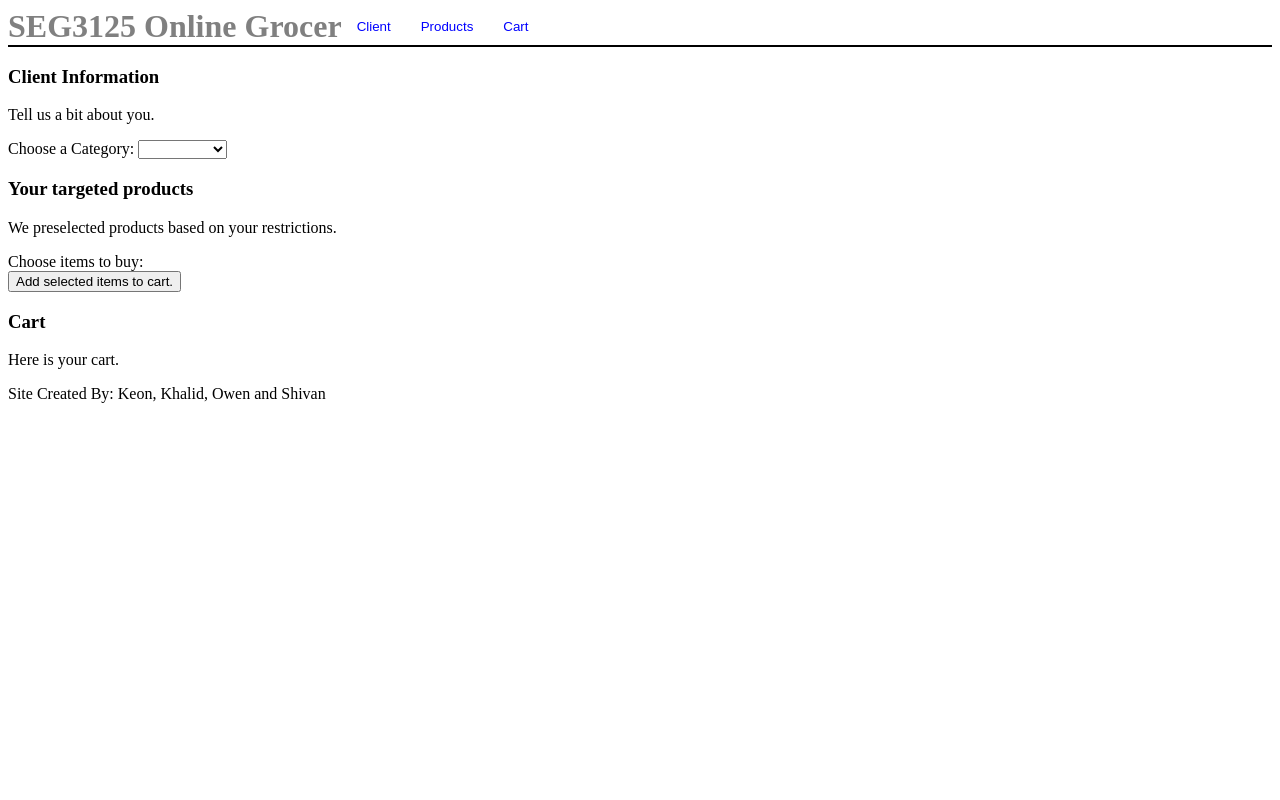
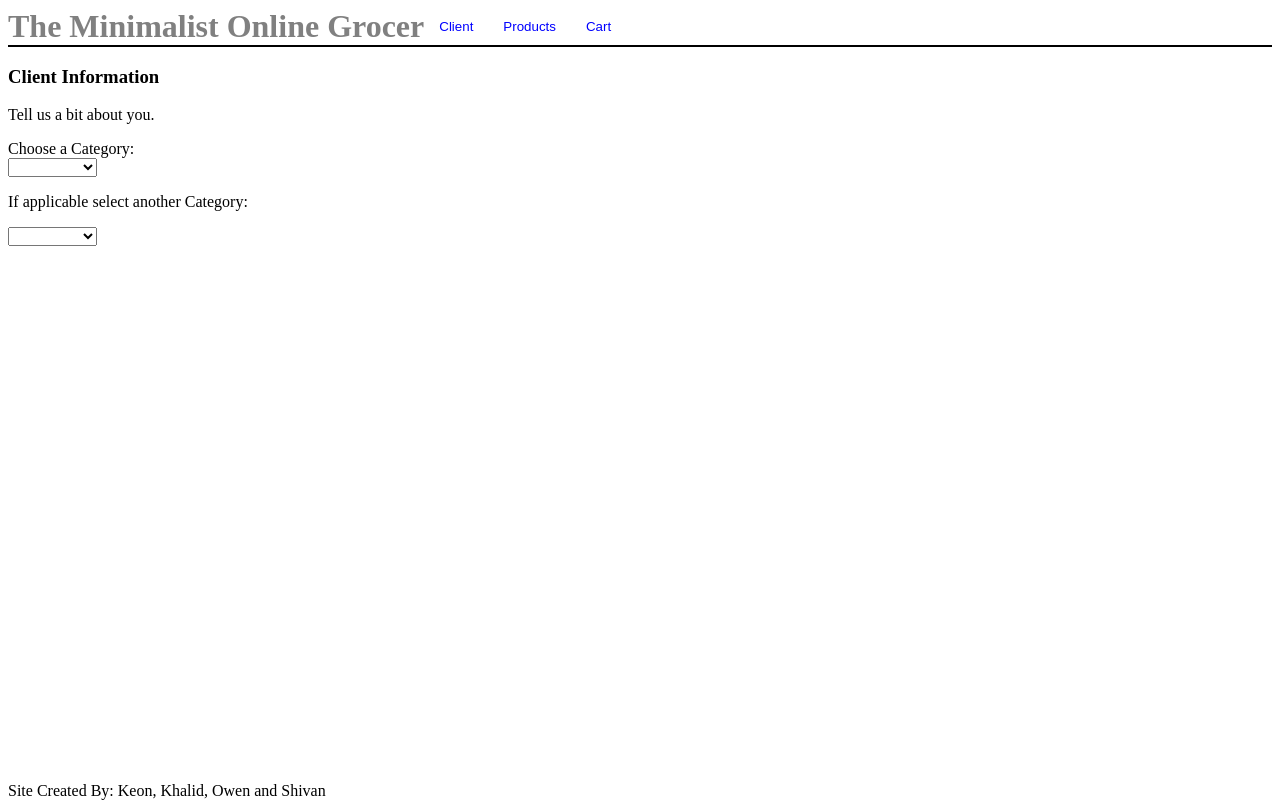
Before and after one commit to seg3125-Group3/lab3, a plain HTML site: page index.html in a window 1280 px wide. Both pictures are taken after a click on the button "Client". Drawn offline with Linux system fonts and the light colour scheme.

Commit message:
Enabled page changes, as well as two functions

```diff
--- a/index.html
+++ b/index.html
@@ -15,10 +15,10 @@
     <!-- Navbar -->
     <div class="nav">
         <!-- name of the grocery store -->
-        <h1>SEG3125 Online Grocer</h1>
-        <button class="navOpt">Client</button>
-        <button class="navOpt">Products</button>
-        <button class="navOpt">Cart</button>
+        <h1>The Minimalist Online Grocer</h1>
+        <button class="navOpt" onclick=" tabChange(event,'Client')">Client</button>
+        <button class="navOpt" onclick=" tabChange(event,'Product')">Products</button>
+        <button class="navOpt" onclick=" tabChange(event,'Cart')">Cart</button>
     </div>
 
     <div class="line"></div>
@@ -28,13 +28,23 @@
         <h3>Client Information</h3>
         <p>Tell us a bit about you.</p>
         Choose a Category:
-        <select id="dietSelect" name="dietSelect" onchange="availListProductChoices(this.id, 'displayProduct')">
+        <div onchange="availProductChoices(dietSelect.id, 'displayProduct', dietSelect2.id)">
+        <select id="dietSelect" name="dietSelect">
             <option value=""></option>
             <option value="Vegetarian">Vegetarian</option>
             <option value="GlutenFree">GlutenFree</option>
             <option value="Organic">Organic</option>
             <option value="None">None</option>
         </select>
+        <p>If applicable select another Category: </p>
+        <select id="dietSelect2" name="dietSelect2">
+            <option value=""></option>
+            <option value="Vegetarian">Vegetarian</option>
+            <option value="GlutenFree">GlutenFree</option>
+            <option value="Organic">Organic</option>
+            <option value="None">None</option>
+        </select>
+    </div>
 
     </div>
 
@@ -60,12 +70,12 @@
 
     </div>
 
+    <div class="footer">
+        <footer>Site Created By: Keon, Khalid, Owen and Shivan</footer>
+    </div>
 
     <script src="products.js"></script>
     <script src="main.js"></script>
-
-
-    <footer>Site Created By: Keon, Khalid, Owen and Shivan</footer>
 </body>
 
 </html>
--- a/main.js
+++ b/main.js
@@ -1,18 +1,80 @@
 
 //This function will modify the page contents based on the tab selected at the top of the page
-function openInfo(evt, tabName) {
+function tabChange(e, tabName) {
+    pageContent = document.getElementsByClassName("pageContent")
 
+    for (i = 0; i < pageContent.length; i++) {
+        pageContent[i].style.display = "none";
+    }
 
+    // Get all elements with class="tablinks" and remove the class "active"
+    navOpt = document.getElementsByClassName("navOpt");
+    for (i = 0; i < navOpt.length; i++) {
+        navOpt[i].className = navOpt[i].className.replace(" active", "");
+    }
+
+    // Show the current tab, and add an "active" class to the button that opened the tab
+    document.getElementById(tabName).style.display = "block";
+    e.currentTarget.className += " active";
 }
 
 //Function that will populate the page for the user to select what to purchase
-function availProductChoices(slct1, slct2) {
+function availProductChoices(slct1, slct2,slct3) {
+    var s1 = document.getElementById(slct1);
+    var s2 = document.getElementById(slct2);
+    var s3 = document.getElementById(slct3)
+
+    // s2 represents the <div> in the Products tab, which shows the product list, so we first set it empty
+    s2.innerHTML = "";
+
+    // obtain a reduced list of products based on restrictions
+    var optionArray = availChoices(products, s1.value, s3.value);
+
+    //SORT THE ARRAY PRICE LOW TO HIGH FROM HERE ON OPTIONARRAY
+    for (let i = 0; i < optionArray.length; i++) {
+
+        //Inner pass
+        for (let j = 0; j < optionArray.length - i - 1; j++) {
+
+            //Value comparison using ascending order
+
+            if (products[j + 1].price < products[j].price) {
+
+                //Swapping
+                [products[j + 1], products[j]] = [products[j], products[j + 1]]
+            }
+        }
+    }
+
+
+    // for each item in the array, create a checkbox element, each containing information such as:
+    // <input type="checkbox" name="product" value="Bread">
+    // <label for="Bread">Bread/label><br>
+
+    for (i = 0; i < optionArray.length; i++) {
+
+        var productName = optionArray[i];
+        // create the checkbox and add in HTML DOM
+        var checkbox = document.createElement("input");
+        checkbox.type = "checkbox";
+        checkbox.name = "product";
+        checkbox.value = productName;
+        s2.appendChild(checkbox);
+
+        // create a label for the checkbox, and also add in HTML DOM
+        var label = document.createElement('label')
+        label.htmlFor = productName;
+        label.appendChild(document.createTextNode(productName + " - Price: $" + products[i].price));
+        s2.appendChild(label);
+
+        // create a breakline node and add in HTML DOM
+        s2.appendChild(document.createElement("br"));
+    }
 
 }
 
 // Function that generates a text of all selected items that were shown to the user
 // this function will then insert the paragragh of items and total cost on the appropriate page
-function selectedItems(){
-
+function selectedItems() {
 
 }
--- a/products.js
+++ b/products.js
@@ -85,6 +85,20 @@ var products = [
         glutenFree: true,
         organic: false,
         price: 7.50
+    },
+    {
+        name: "Specialty Spices",
+        vegetarian: true,
+        glutenFree: false,
+        organic: true,
+        price: 17.50
+    },
+    {
+        name: "Lettuce",
+        vegetarian: true,
+        glutenFree: true,
+        organic: true,
+        price: 4.99
     }
 ];
 
@@ -96,7 +110,7 @@ var products = [
 *
 */
 
-function availChoices(productList, restriction) {
+function availChoices(productList, restriction, restriction2) {
 
 
 };
@@ -110,5 +124,11 @@ function availChoices(productList, restriction) {
 */
 function getTotalPrice(selectedProducts) {
     totalPrice = 0;
-    return totalPrice;
+    totalPrice = 0;
+	for (let i=0; i<products.length; i+=1) {
+		if (selectedProducts.indexOf(products[i].name) > -1){
+			totalPrice += products[i].price;
+		}
+	}
+	return totalPrice;
 };
--- a/style.css
+++ b/style.css
@@ -28,7 +28,17 @@ button:hover{
     background-color: aqua;
 }
 
-.navOpt:active{
+.navOpt button.active{
     background-color: lightgrey;
     color: black;
 }
+
+.pageContent{
+    display: none;
+}
+
+.footer{
+    position: fixed;
+    bottom: 0;
+
+}
```
